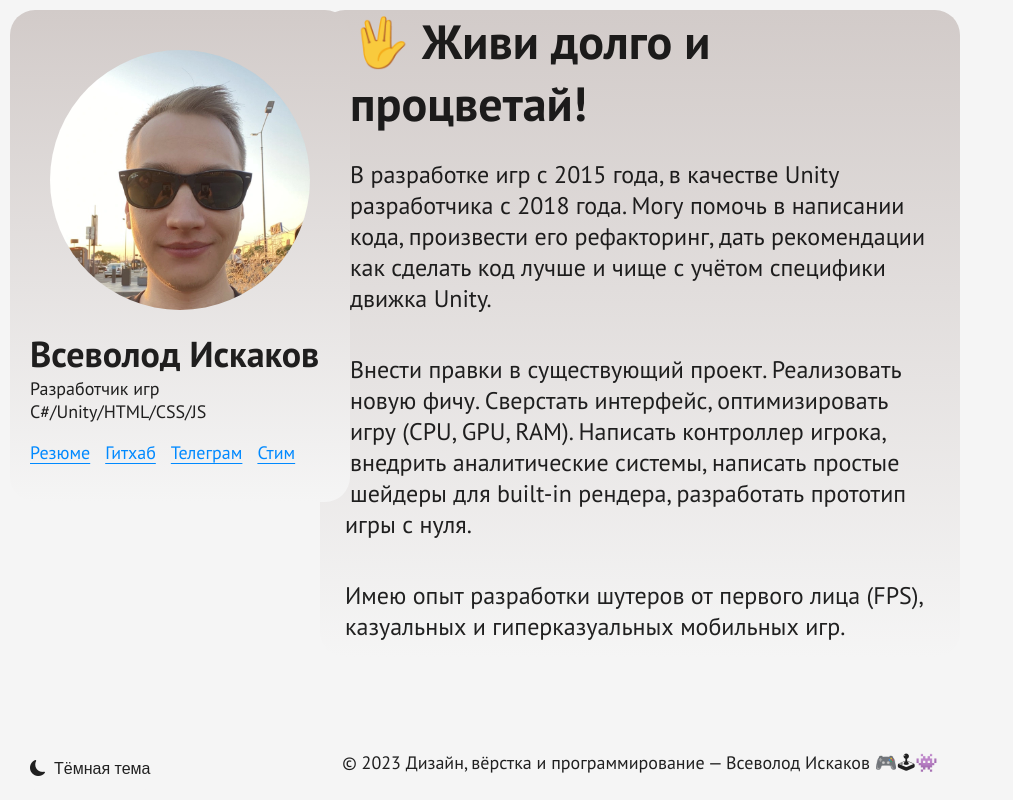
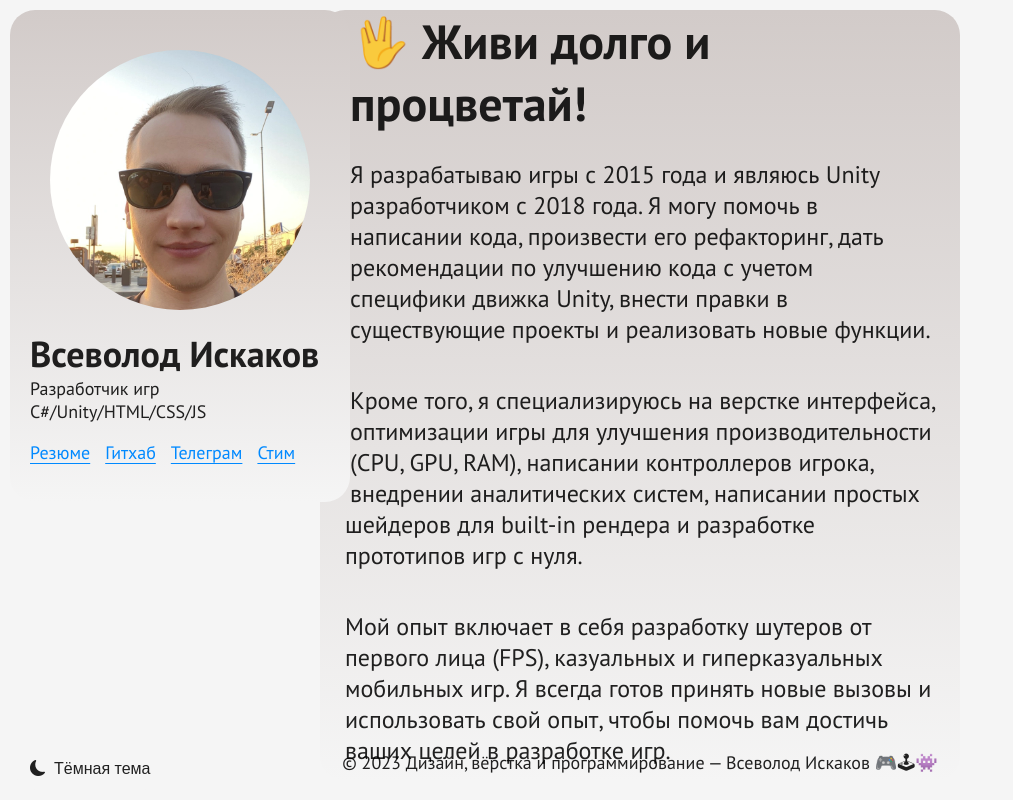
Before and after one commit to viskakov/viskakov.github.io, a plain HTML site: page index.html in a window 1280 px wide. Shown: the whole page, without its empty margins (0-1013 px from the left). Drawn offline with nearby package versions, Linux system fonts and the light colour scheme.

Commit message:
Improved text

```diff
--- a/index.html
+++ b/index.html
@@ -34,15 +34,9 @@
 <main>
     <div class="layout__main">
         <p class="layout__main_caption">🖖 Живи долго и процветай!</p>
-        <p class="layout__main_about">В разработке игр с 2015 года, в качестве Unity разработчика с 2018 года.
-            Могу помочь в написании кода, произвести его рефакторинг, дать рекомендации как сделать код лучше и чище с
-            учётом специфики движка Unity.
-        <p class="layout__main_about">Внести правки в существующий проект. Реализовать новую фичу.
-            Сверстать интерфейс, оптимизировать игру (CPU, GPU, RAM). Написать контроллер игрока, внедрить аналитические
-            системы, написать простые шейдеры для built-in рендера, разработать прототип игры с нуля.
-        <p class="layout__main_about"> Имею опыт разработки шутеров от первого лица (FPS), казуальных и гиперказуальных
-            мобильных
-            игр.</p>
+        <p class="layout__main_about">Я разрабатываю игры с 2015 года и являюсь Unity разработчиком с 2018 года. Я могу помочь в написании кода, произвести его рефакторинг, дать рекомендации по улучшению кода с учетом специфики движка Unity, внести правки в существующие проекты и реализовать новые функции.
+        <p class="layout__main_about">Кроме того, я специализируюсь на верстке интерфейса, оптимизации игры для улучшения производительности (CPU, GPU, RAM), написании контроллеров игрока, внедрении аналитических систем, написании простых шейдеров для built-in рендера и разработке прототипов игр с нуля.
+        <p class="layout__main_about">Мой опыт включает в себя разработку шутеров от первого лица (FPS), казуальных и гиперказуальных мобильных игр. Я всегда готов принять новые вызовы и использовать свой опыт, чтобы помочь вам достичь ваших целей в разработке игр.</p>
     </div>
 </main>
 <footer>
```
